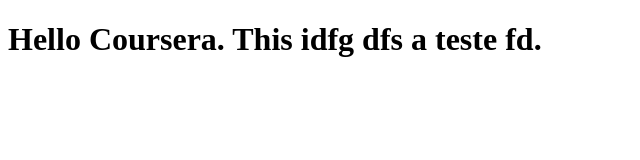
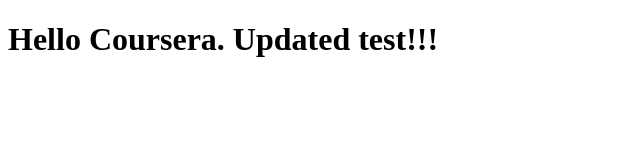
Before and after one commit to dlacivita15/coursera-test, a plain HTML site: page site/index.html in a window 1280 px wide. Shown: the whole page, without its empty margins (0-640 px from the left). Drawn offline with Linux system fonts and the light colour scheme.

Commit message:
updated index

```diff
--- a/site/index.html
+++ b/site/index.html
@@ -4,6 +4,6 @@
     <title>Hello Coursera.</title>
 </head>
 <body>
-<h1>Hello Coursera. This idfg dfs a teste fd.</h1>
+<h1>Hello Coursera. Updated test!!!</h1>
 </body>
 </html>
```
